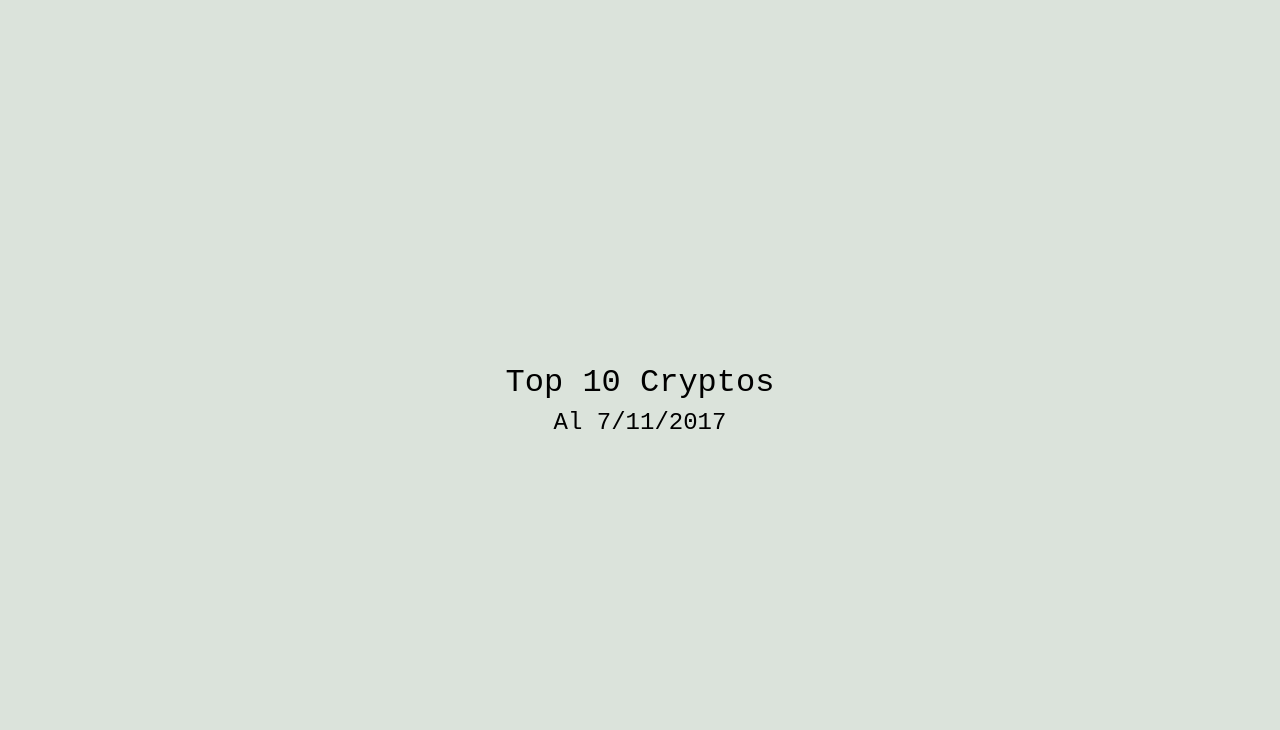
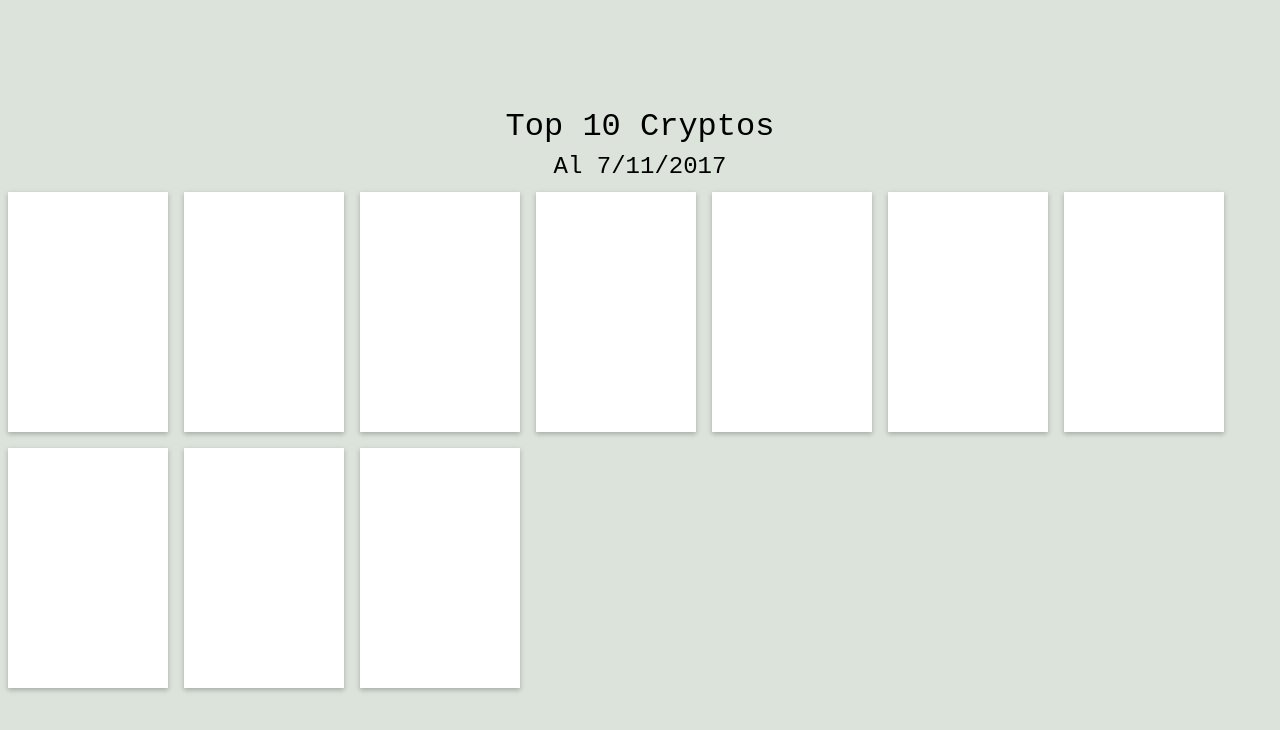
Before and after one commit to jjyepez/reto-webpack, a website built with webpack: page index.html in a window 1280 px wide. Built offline with nearby package versions, Linux system fonts and the light colour scheme.

Commit message:
Agregado soporte a babel y creado un modulo en js para funciones varias

```diff
--- a/package.json
+++ b/package.json
@@ -13,6 +13,9 @@
   "author": "@jjyepez",
   "license": "MIT",
   "devDependencies": {
+    "babel-core": "^6.26.0",
+    "babel-loader": "^7.1.2",
+    "babel-preset-es2015": "^6.24.1",
     "css-loader": "^0.28.7",
     "extract-text-webpack-plugin": "^3.0.2",
     "file-loader": "^1.1.5",
--- a/src/css/estilos.less
+++ b/src/css/estilos.less
@@ -42,3 +42,11 @@ h1, h2, h3{
 	font-weight: normal;
 	margin: .25rem;
 }
+.card{
+	min-width: 10rem;
+	min-height: 15rem;
+	background: #fff;
+	box-shadow: 0 2px 5px rgba(0,0,0,.25);
+	margin: .5rem;
+	float: left;
+}
--- /dev/null
+++ b/src/js/funciones.js
@@ -0,0 +1,8 @@
+
+module.exports = {
+
+	renderToDOM: function renderToDOM( $elemento, $contenedor = document.body ){
+		$contenedor.append( $elemento )
+	}
+
+}
--- a/src/js/index.js
+++ b/src/js/index.js
@@ -1,5 +1,7 @@
 import '../css/estilos.less'
 import data from '../dat/data.json'
+
+import {renderToDOM} from './funciones.js'
 
 document.write('.')
 
@@ -13,6 +15,16 @@ let $h2 = document.createElement('h2');
 	$h2.textContent = fecha;
 document.body.append($h2)
 
-data.forEach( el => {
-	console.log(el)
-})
+const inicializar = function(){
+	const $contenedor = document.createElement('div')
+		$contenedor.classList.add('contenedor')
+	renderToDOM($contenedor)
+
+	data.forEach( el => {
+		console.log(el)
+		const $card = document.createElement('div')
+			$card.classList.add('card')
+		renderToDOM($card, $contenedor)
+	})
+}
+inicializar()
--- a/webpack.config.js
+++ b/webpack.config.js
@@ -36,6 +36,15 @@ module.exports = {
 				use:{
 					loader: 'json-loader'
 				}
+			},
+			{
+				test: /\.js$/,
+				use: {
+					loader: 'babel-loader',
+					options: {
+						presets: ['es2015']
+					}
+				}
 			}
 		]
 	},
```
Also changed, not shown: dist/css/estilos.css, dist/js/bundle.js, src/css/estilos.css, 1 other file.
